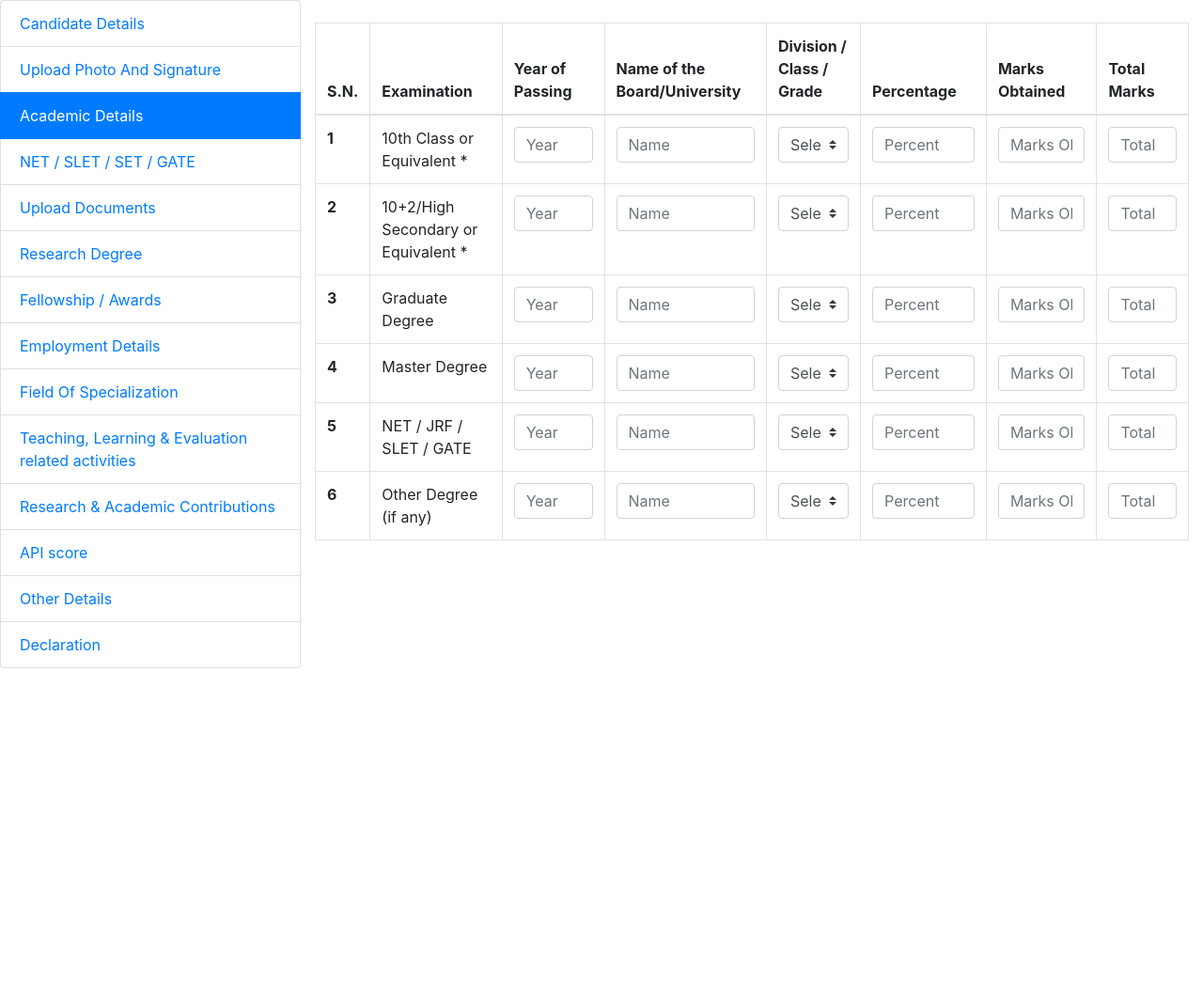
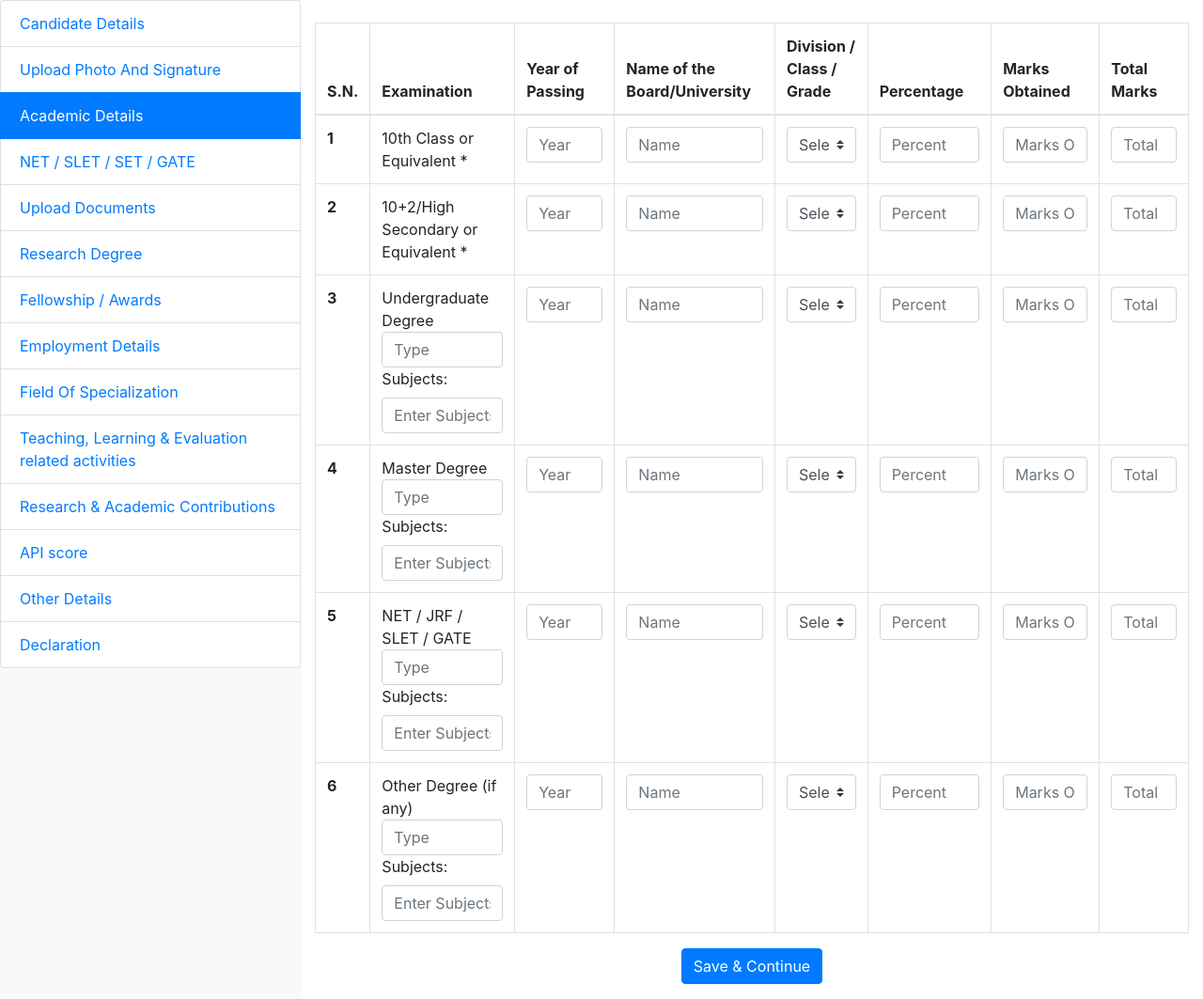
Before and after one commit to Aroxbit/LU-recruitment-portal, a PHP site: page /application/academicDetails.php in a window 1280 px wide. Shown: the part 55-1118 px from the top of the page at 94% size. Before the commit the page ends 766 px from the top, so only its background shows below. Run offline with PHP 8.4, Linux system fonts and the light colour scheme.

Commit message:
Completed Academic Details.

```diff
--- a/application/academicDetails.php
+++ b/application/academicDetails.php
@@ -58,6 +58,7 @@
               </tr>
             </thead>
             <tbody>
+              <!-- 10th -->
               <tr>
                 <th scope="row">1</th>
                 <td>10th Class or Equivalent *</td>
@@ -76,9 +77,58 @@
                 <td><input class="form-control" type="number" placeholder="Total" required /></td>
               </tr>
 
+              <!-- 10+2 -->
               <tr>
                 <th scope="row">2</th>
                 <td>10+2/High Secondary or Equivalent *</td>
+                <td><input class="form-control" type="number" placeholder="Year" required /></td>
+                <td><input class="form-control" type="text" placeholder="Name" required /></td>
+                <td>
+                  <select class="custom-select" name="division" required>
+                    <option>Select Division</option>
+                    <option value="First">First</option>
+                    <option value="Second">Second</option>
+                    <option value="Third">Third</option>
+                  </select>
+                </td>
+                <td><input class="form-control" type="number" placeholder="Percent" required /></td>
+                <td><input class="form-control" type="number" placeholder="Marks Obtained" required /></td>
+                <td><input class="form-control" type="number" placeholder="Total" required /></td>
+              </tr>
+
+              <!-- Undergraduate -->
+              <tr>
+                <th scope="row">3</th>
+                <td>
+                  Undergraduate Degree
+                  <input class="form-control" type="text" placeholder="Type" required />
+                  <label>Subjects: </label>
+                  <input class="form-control" type="text" placeholder="Enter Subjects" required />
+                </td>
+                <td><input class="form-control" type="number" placeholder="Year" required /></td>
+                <td><input class="form-control" type="text" placeholder="Name" required /></td>
+                <td>
+                  <select class="custom-select" name="division" required>
+                    <option>Select Division</option>
+                    <option value="First">First</option>
+                    <option value="Second">Second</option>
+                    <option value="Third">Third</option>
+                  </select>
+                </td>
+                <td><input class="form-control" type="number" placeholder="Percent" required /></td>
+                <td><input class="form-control" type="number" placeholder="Marks Obtained" required /></td>
+                <td><input class="form-control" type="number" placeholder="Total" required /></td>
+              </tr>
+
+              <!-- Master -->
+              <tr>
+                <th>4</th>
+                <td>
+                  Master Degree
+                  <input class="form-control" type="text" placeholder="Type" />
+                  <label>Subjects: </label>
+                  <input class="form-control" type="text" placeholder="Enter Subjects" />
+                </td>
                 <td><input class="form-control" type="number" placeholder="Year" /></td>
                 <td><input class="form-control" type="text" placeholder="Name" /></td>
                 <td>
@@ -94,9 +144,15 @@
                 <td><input class="form-control" type="number" placeholder="Total" /></td>
               </tr>
 
+              <!-- NET -->
               <tr>
-                <th scope="row">3</th>
-                <td>Graduate Degree</td>
+                <th>5</th>
+                <td>
+                  NET / JRF / SLET / GATE
+                  <input class="form-control" type="text" placeholder="Type" />
+                  <label>Subjects: </label>
+                  <input class="form-control" type="text" placeholder="Enter Subjects" />
+                </td>
                 <td><input class="form-control" type="number" placeholder="Year" /></td>
                 <td><input class="form-control" type="text" placeholder="Name" /></td>
                 <td>
@@ -112,45 +168,15 @@
                 <td><input class="form-control" type="number" placeholder="Total" /></td>
               </tr>
 
-              <tr>
-                <th>4</th>
-                <td>Master Degree</td>
-                <td><input class="form-control" type="number" placeholder="Year" /></td>
-                <td><input class="form-control" type="text" placeholder="Name" /></td>
-                <td>
-                  <select class="custom-select" name="division">
-                    <option>Select Division</option>
-                    <option value="First">First</option>
-                    <option value="Second">Second</option>
-                    <option value="Third">Third</option>
-                  </select>
-                </td>
-                <td><input class="form-control" type="number" placeholder="Percent" /></td>
-                <td><input class="form-control" type="number" placeholder="Marks Obtained" /></td>
-                <td><input class="form-control" type="number" placeholder="Total" /></td>
-              </tr>
-
-              <tr>
-                <th>5</th>
-                <td>NET / JRF / SLET / GATE</td>
-                <td><input class="form-control" type="number" placeholder="Year" /></td>
-                <td><input class="form-control" type="text" placeholder="Name" /></td>
-                <td>
-                  <select class="custom-select" name="division">
-                    <option>Select Division</option>
-                    <option value="First">First</option>
-                    <option value="Second">Second</option>
-                    <option value="Third">Third</option>
-                  </select>
-                </td>
-                <td><input class="form-control" type="number" placeholder="Percent" /></td>
-                <td><input class="form-control" type="number" placeholder="Marks Obtained" /></td>
-                <td><input class="form-control" type="number" placeholder="Total" /></td>
-              </tr>
-
+              <!-- Others -->
               <tr>
                 <th>6</th>
-                <td>Other Degree (if any)</td>
+                <td>Other Degree (if any)
+                  <input class="form-control" type="text" placeholder="Type" />
+                  <label>Subjects: </label>
+                  <input class="form-control" type="text" placeholder="Enter Subjects" />
+                </td>
+
                 <td><input class="form-control" type="number" placeholder="Year" /></td>
                 <td><input class="form-control" type="text" placeholder="Name" /></td>
                 <td>
@@ -167,6 +193,10 @@
               </tr>
             </tbody>
           </table>
+
+          <div class="mb-3 mt-3 text-center">
+            <button class="btn btn-primary type=" submit">Save & Continue</button>
+          </div>
         </form>
       </div>
     </div>
```
